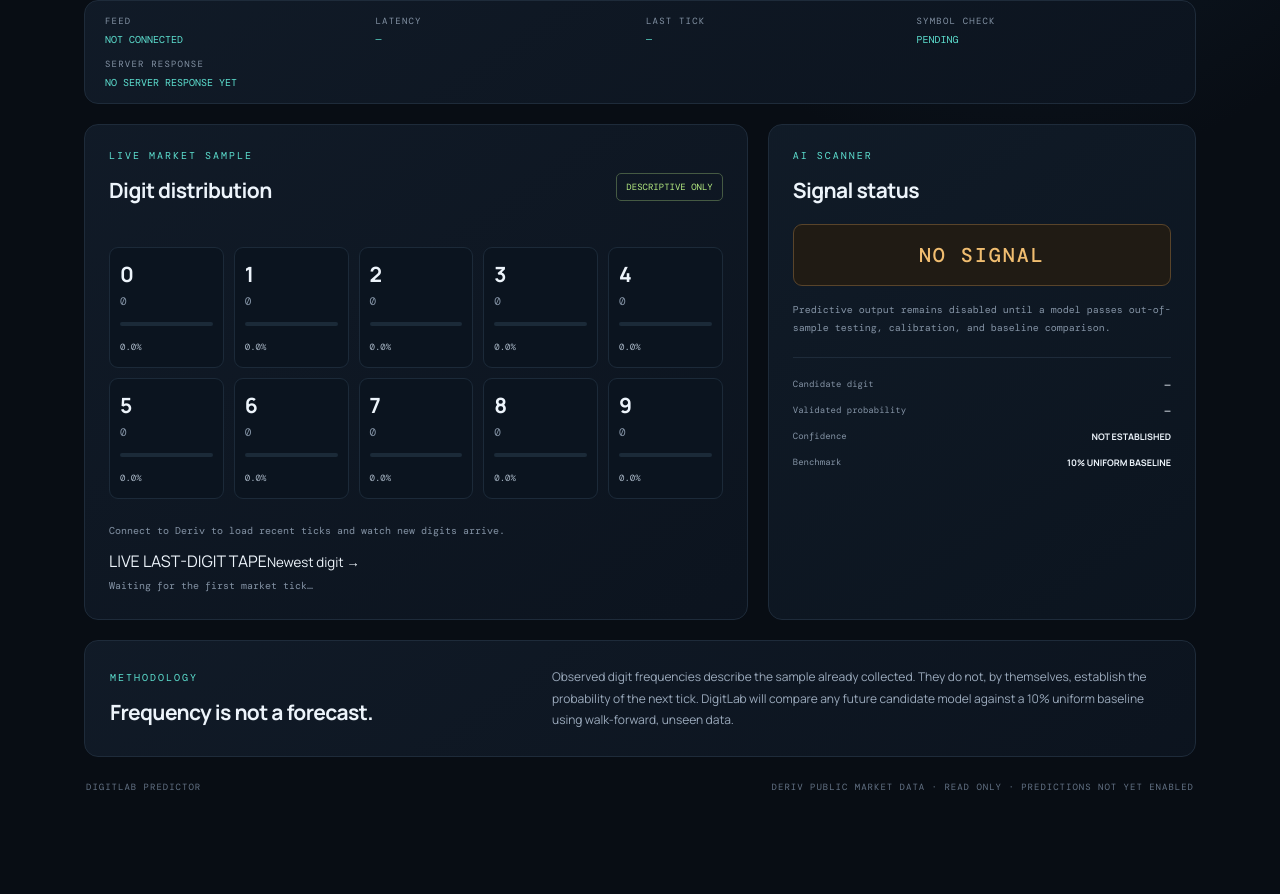
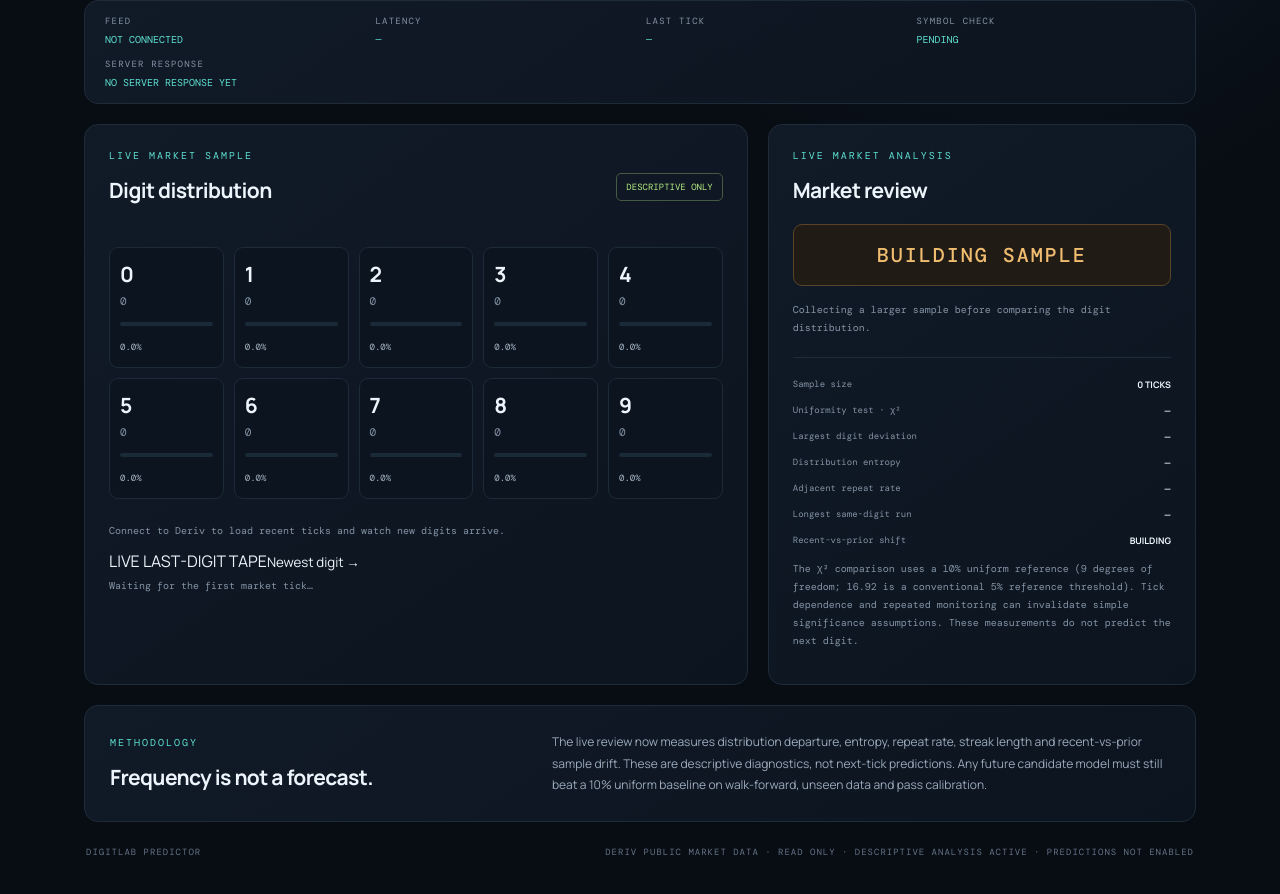
Before and after one commit to Mununuline/digitlabpredictor, a Next.js app: page / in a window 1280 px wide. Shown: the part 596-1490 px from the top of the page. Before the commit the page ends 1437 px from the top, so only its background shows below. Built offline with nearby package versions, Linux system fonts and the light colour scheme.

Commit message:
Add live descriptive market analysis engine

```diff
--- a/app/page.tsx
+++ b/app/page.tsx
@@ -38,6 +38,52 @@ function digitOf(tick: TickPoint): number {
   );
 }
 
+
+type MarketReview = {
+  sample: number; chiSquare: number; maxDeviation: number; entropy: number;
+  repeatRate: number; longestStreak: number; recentShift: number;
+  status: string; summary: string;
+};
+
+function reviewMarket(points: TickPoint[]): MarketReview {
+  const digits = points.map(digitOf);
+  const n = digits.length;
+  const counts = Array.from({ length: 10 }, () => 0);
+  digits.forEach((d) => counts[d]++);
+  const expected = n / 10;
+  const chiSquare = n ? counts.reduce((sum, count) => sum + ((count - expected) ** 2) / expected, 0) : 0;
+  const maxDeviation = n ? Math.max(...counts.map((count) => Math.abs((count / n) * 100 - 10))) : 0;
+  const entropy = n ? -counts.reduce((sum, count) => {
+    if (!count) return sum;
+    const p = count / n;
+    return sum + p * Math.log2(p);
+  }, 0) / Math.log2(10) : 0;
+  let repeats = 0;
+  let longestStreak = 0;
+  let run = 0;
+  for (let i = 0; i < digits.length; i++) {
+    if (i > 0 && digits[i] === digits[i - 1]) repeats++;
+    run = i > 0 && digits[i] === digits[i - 1] ? run + 1 : 1;
+    longestStreak = Math.max(longestStreak, run);
+  }
+  const recent = digits.slice(-100);
+  const prior = digits.slice(-500, -100);
+  const recentCounts = Array.from({ length: 10 }, () => 0);
+  const priorCounts = Array.from({ length: 10 }, () => 0);
+  recent.forEach((d) => recentCounts[d]++);
+  prior.forEach((d) => priorCounts[d]++);
+  const recentShift = recent.length && prior.length
+    ? Math.max(...recentCounts.map((count, i) => Math.abs(count / recent.length - priorCounts[i] / prior.length) * 100))
+    : 0;
+  const status = n < 200 ? "BUILDING SAMPLE" : chiSquare >= 16.92 ? "DISTRIBUTION DEVIATION" : "NO STRONG DEVIATION";
+  const summary = n < 200
+    ? "Collecting a larger sample before comparing the digit distribution."
+    : chiSquare >= 16.92
+      ? "The sample differs from a perfectly uniform 10% split. This is descriptive evidence only, not a next-tick edge."
+      : "No large overall departure from a uniform 10% split is visible in this sample.";
+  return { sample: n, chiSquare, maxDeviation, entropy, repeatRate: n > 1 ? repeats / (n - 1) * 100 : 0, longestStreak, recentShift, status, summary };
+}
+
 export default function Home() {
   const [market, setMarket] = useState("1HZ100V");
   const [ticks, setTicks] = useState<TickPoint[]>([]);
@@ -53,6 +99,7 @@ export default function Home() {
 
   const stats = useMemo(() => summarizeDigits(ticks, 2), [ticks]);
   const latestDigits = useMemo(() => ticks.slice(-30).map(digitOf), [ticks]);
+  const review = useMemo(() => reviewMarket(ticks), [ticks]);
 
   useEffect(() => {
     if (!connectRequested) return;
@@ -311,22 +358,26 @@ export default function Home() {
         </article>
 
         <aside className="panel signal-panel">
-          <p className="eyebrow">AI SCANNER</p><h2>Signal status</h2>
-          <div className="no-signal">NO SIGNAL</div>
-          <p className="muted">Predictive output remains disabled until a model passes out-of-sample testing, calibration, and baseline comparison.</p>
+          <p className="eyebrow">LIVE MARKET ANALYSIS</p><h2>Market review</h2>
+          <div className="no-signal">{review.status}</div>
+          <p className="muted">{review.summary}</p>
           <div className="divider" />
-          <div className="metric"><span>Candidate digit</span><b>—</b></div>
-          <div className="metric"><span>Validated probability</span><b>—</b></div>
-          <div className="metric"><span>Confidence</span><b>NOT ESTABLISHED</b></div>
-          <div className="metric"><span>Benchmark</span><b>10% UNIFORM BASELINE</b></div>
+          <div className="metric"><span>Sample size</span><b>{review.sample} TICKS</b></div>
+          <div className="metric"><span>Uniformity test · χ²</span><b>{review.sample ? review.chiSquare.toFixed(2) : "—"}</b></div>
+          <div className="metric"><span>Largest digit deviation</span><b>{review.sample ? `${review.maxDeviation.toFixed(1)} pp` : "—"}</b></div>
+          <div className="metric"><span>Distribution entropy</span><b>{review.sample ? `${(review.entropy * 100).toFixed(1)}% of max` : "—"}</b></div>
+          <div className="metric"><span>Adjacent repeat rate</span><b>{review.sample > 1 ? `${review.repeatRate.toFixed(1)}%` : "—"}</b></div>
+          <div className="metric"><span>Longest same-digit run</span><b>{review.sample ? review.longestStreak : "—"}</b></div>
+          <div className="metric"><span>Recent-vs-prior shift</span><b>{review.sample >= 200 ? `${review.recentShift.toFixed(1)} pp` : "BUILDING"}</b></div>
+          <p className="muted analysis-footnote">The χ² comparison uses a 10% uniform reference (9 degrees of freedom; 16.92 is a conventional 5% reference threshold). Tick dependence and repeated monitoring can invalidate simple significance assumptions. These measurements do not predict the next digit.</p>
         </aside>
       </section>
 
       <section className="panel methodology">
         <div><p className="eyebrow">METHODOLOGY</p><h2>Frequency is not a forecast.</h2></div>
-        <p>Observed digit frequencies describe the sample already collected. They do not, by themselves, establish the probability of the next tick. DigitLab will compare any future candidate model against a 10% uniform baseline using walk-forward, unseen data.</p>
+        <p>The live review now measures distribution departure, entropy, repeat rate, streak length and recent-vs-prior sample drift. These are descriptive diagnostics, not next-tick predictions. Any future candidate model must still beat a 10% uniform baseline on walk-forward, unseen data and pass calibration.</p>
       </section>
-      <footer><span>DIGITLAB PREDICTOR</span><span>DERIV PUBLIC MARKET DATA · READ ONLY · PREDICTIONS NOT YET ENABLED</span></footer>
+      <footer><span>DIGITLAB PREDICTOR</span><span>DERIV PUBLIC MARKET DATA · READ ONLY · DESCRIPTIVE ANALYSIS ACTIVE · PREDICTIONS NOT ENABLED</span></footer>
     </main>
   );
 }
```
